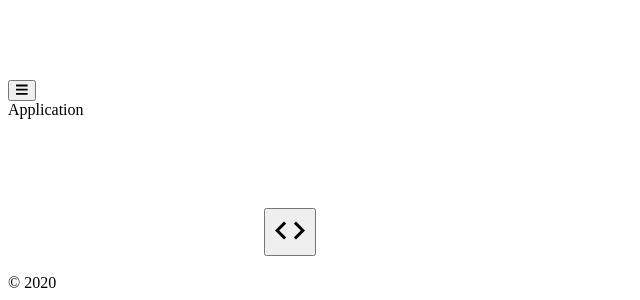
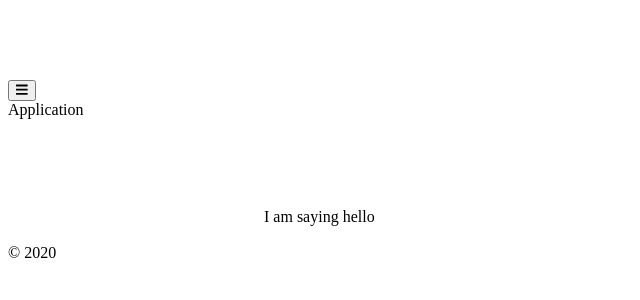
Before and after one commit to alwindoss/shepherd, a Vue app in the folder ui/: page / in a window 1280 px wide. Shown: the part 728-1028 px from the top of the page, without its empty margins (0-640 px from the left). After the commit the page ends 998 px from the top, so only its background shows below. Built offline with nearby package versions, Linux system fonts and the light colour scheme.

Commit message:
Configured with router-view
Signed-off-by: Im Kernel <imkernel84@gmail.com>

```diff
--- a/ui/src/App.vue
+++ b/ui/src/App.vue
@@ -28,18 +28,7 @@
 
     <v-main>
       <v-container class="fill-height" fluid>
-        <v-row align="center" justify="center">
-          <v-col class="shrink">
-            <v-tooltip right>
-              <template v-slot:activator="{ on }">
-                <v-btn :href="source" icon large target="_blank" v-on="on">
-                  <v-icon large>mdi-code-tags</v-icon>
-                </v-btn>
-              </template>
-              <span>Source</span>
-            </v-tooltip>
-          </v-col>
-        </v-row>
+        <router-view></router-view>
       </v-container>
     </v-main>
 
```
